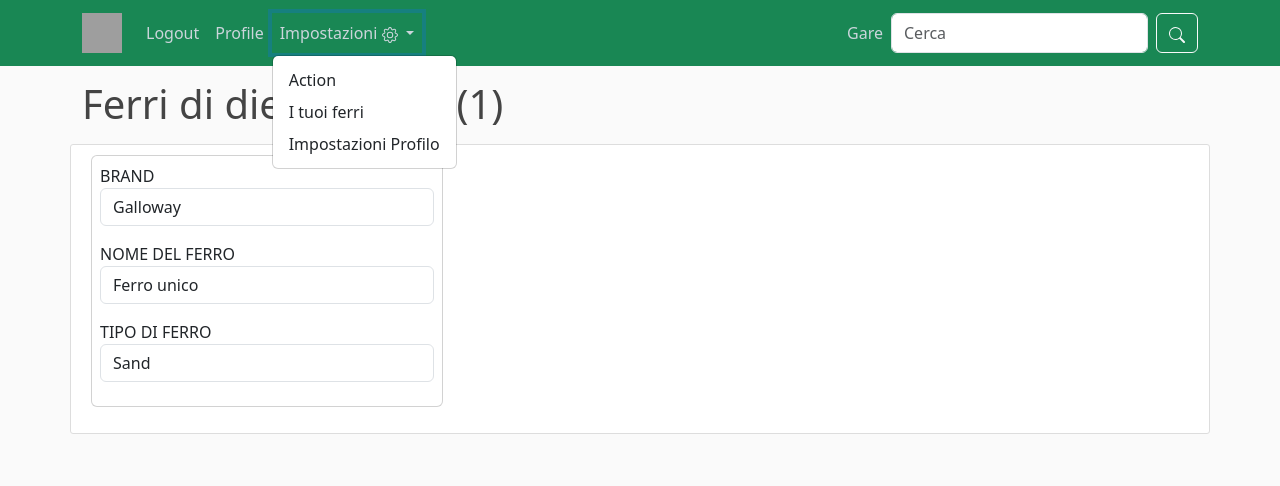
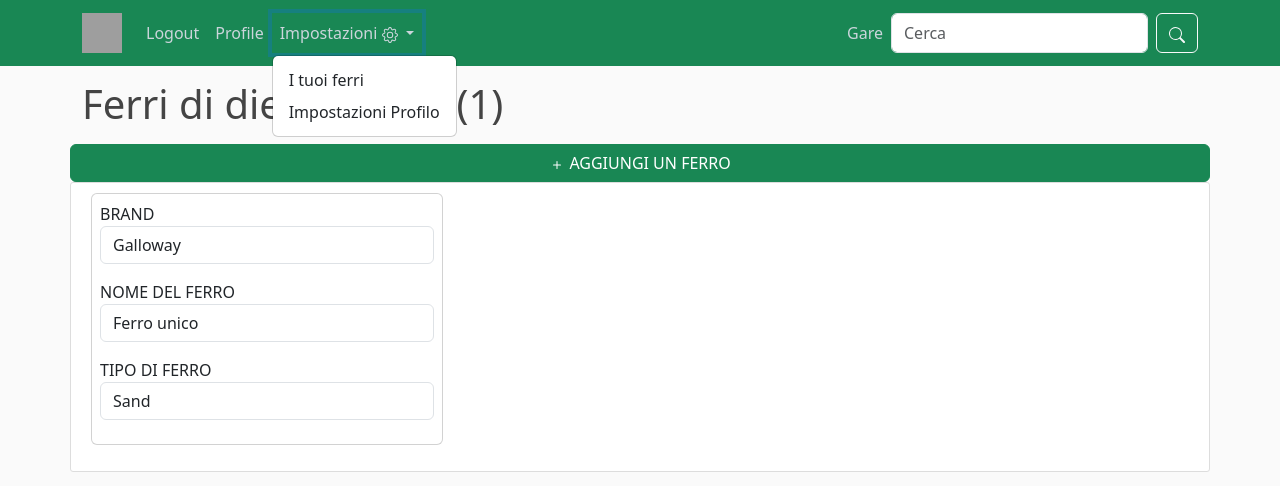
Before and after one commit to dpolimeni/golf_application, a Django app: a page that uses users/templates/users/irons.html in a window 1280 px wide, after a click on "Impostazioni". Shown: the top 486 px of the page. Run offline with Django 4.2, Linux system fonts and the light colour scheme; a user stored in the database is signed in; data comes from the database, SQL or seed files in the repository; grey boxes are pictures that could not be loaded.

Commit message:
other users irons + new iron button updated

```diff
--- a/users/templates/users/base_user.html
+++ b/users/templates/users/base_user.html
@@ -43,8 +43,7 @@
                                 </svg>
                             </a>
                             <ul class="dropdown-menu">
-                            <li><a class="dropdown-item" href="#">Action</a></li>
-                            <li><a class="dropdown-item" href="{% url 'iron-page' user.username %}">I tuoi ferri</a></li>
+                            <li><a class="dropdown-item" href="{% url 'iron-page' request.user.username %}">I tuoi ferri</a></li>
                             <li><a class="dropdown-item" href="{% url 'profile-settings' %}">Impostazioni Profilo</a></li>
                             </ul>
                         </li>
--- a/users/templates/users/irons.html
+++ b/users/templates/users/irons.html
@@ -1,6 +1,14 @@
 {% extends "users/base_user.html" %}
 {% block content %}
     <h1 class="mb-3">Ferri di {{view.kwargs.username}} ({{page_obj.paginator.count}})</h1>
+    {% if request.user.username == view.kwargs.username %}
+    <button type="button" class="btn btn-success">
+      <svg xmlns="http://www.w3.org/2000/svg" width="16" height="16" fill="currentColor" class="bi bi-plus" viewBox="0 0 16 16">
+        <path d="M8 4a.5.5 0 0 1 .5.5v3h3a.5.5 0 0 1 0 1h-3v3a.5.5 0 0 1-1 0v-3h-3a.5.5 0 0 1 0-1h3v-3A.5.5 0 0 1 8 4z"></path>
+      </svg>
+      AGGIUNGI UN FERRO
+    </button>
+    {% endif %}
     {% for iron in irons %}
         <article class="media content-section">
             <div class="card p-2 mb-3" style="width: 22rem;">
--- a/users/templates/users/other_profile.html
+++ b/users/templates/users/other_profile.html
@@ -14,8 +14,12 @@
         </div>
       </div>
       <div>
-        <legend class="border-bottom mb-4">Descrizione</legend>
+        <legend class="border-bottom mb-3">Descrizione</legend>
         {{user.playerprofile.description}}
+      </div>
+      <div>
+        <legend class="border-bottom mb-3 mt-3">I ferri di {{user.username}}</legend>
+        <a class="btn btn-info" href="{% url 'iron-page' user.username %}">Esplora i suoi ferri</a>
       </div>
       {{bar_plot|safe}}
       {{scatter_plot|safe}}
--- a/users/views.py
+++ b/users/views.py
@@ -117,7 +117,7 @@ class ironsListView(ListView):
 
     def get_queryset(self):
         user = get_object_or_404(playerProfile, user=CustomUser.objects.get(username=self.kwargs.get('username')))
-        print(user)
+        print(self.request.user)
         return IronOwnership.objects.filter(user=user)#.order_by('-date_posted')
 
 @login_required
```
